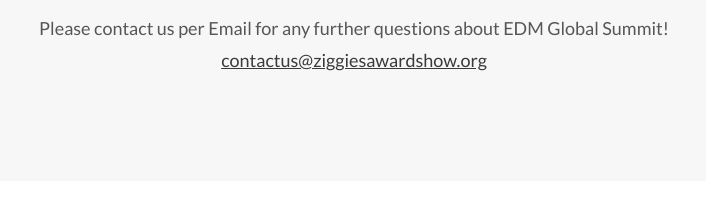
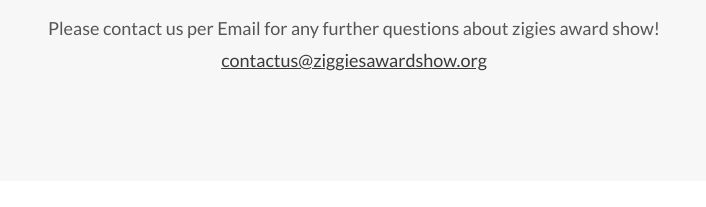
Before and after one commit to markotuya0/capstone-1, a website: page about.html in a window 1280 px wide. Shown: the part 568-775 px from the top of the page, 286-992 px from the left. Drawn offline with Linux system fonts and the light colour scheme; a web font is replaced by a local one.

Commit message:
update
fixed linter erros

```diff
--- a/about.html
+++ b/about.html
@@ -64,7 +64,7 @@
       </div>
       <p class="mobile-paragraph about-mobile-paragraph">Ziggies Award ceremony is an award ceremony to crown the best player for the 2022 season which takes place in France.
         our Award Ceremony brings together top coaches,Players & journalists from all over the world for a unique and joyful experience.</p>
-      <p class="about-Email-paragraph">Please contact us per Email for any further questions about EDM Global Summit!
+      <p class="about-Email-paragraph">Please contact us per Email for any further questions about zigies award show!
       </p>
       <a class="about-Email-paragraph about-Email" href="mailto:contactus@ziggiesawardshow.org">contactus@ziggiesawardshow.org</a>
     </section>
```
Also changed, not shown: index.html (+1 -1 lines), README.md.
